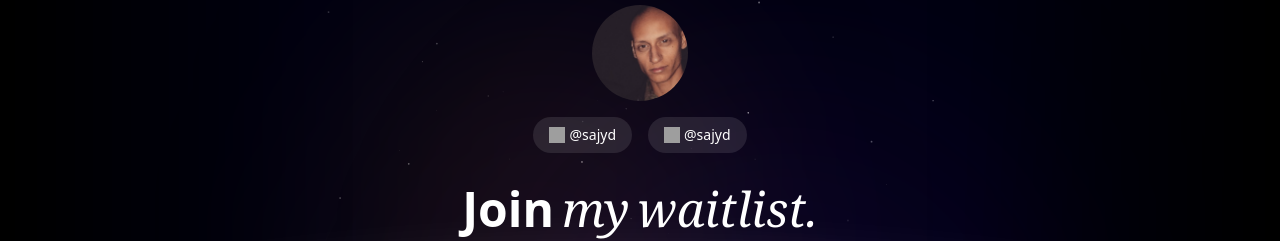
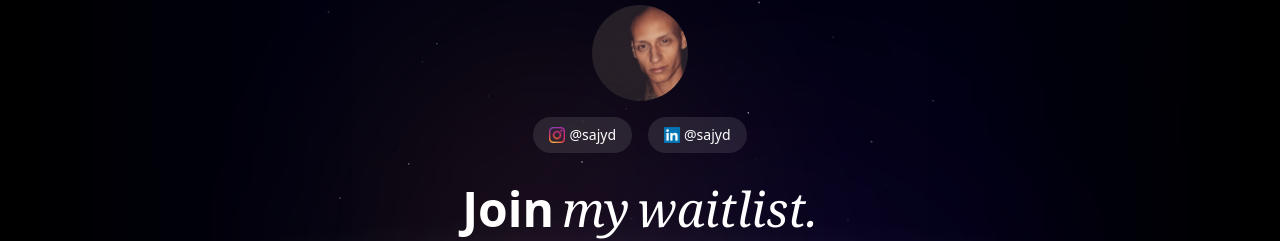
Before and after one commit to Sajyd/sajyd, a Next.js app: page / in a window 1280 px wide. Shown: the part 229-470 px from the top of the page. Built offline with nearby package versions, Linux system fonts and the light colour scheme; grey boxes are pictures that could not be loaded.

Commit message:
update icons

```diff
--- a/src/app/page.tsx
+++ b/src/app/page.tsx
@@ -101,7 +101,7 @@ export default function Home() {
             <a href="https://www.instagram.com/sajyd" className="px-4 py-2 bg-[rgba(255,255,255,0.1)] rounded-full text-sm hover:bg-[rgba(255,255,255,0.2)] transition-colors flex flex-row gap-1 items-center justify-center">
               <Image
                 alt="instagram icon"
-                src="/instagram.png"
+                src="/instagram.webp"
                 width={16}
                 height={16}
                 className='h-4 w-4'
@@ -111,7 +111,7 @@ export default function Home() {
             <a href="https://www.linkedin.com/in/sajyd/" className="px-4 py-2 bg-[rgba(255,255,255,0.1)] rounded-full text-sm hover:bg-[rgba(255,255,255,0.2)] transition-colors flex flex-row gap-1 items-center justify-center">
               <Image
                 alt="linkedin icon"
-                src="/linkedin.png"
+                src="/linkedin.webp"
                 width={16}
                 height={16}
                 className='h-4 w-4'
```
